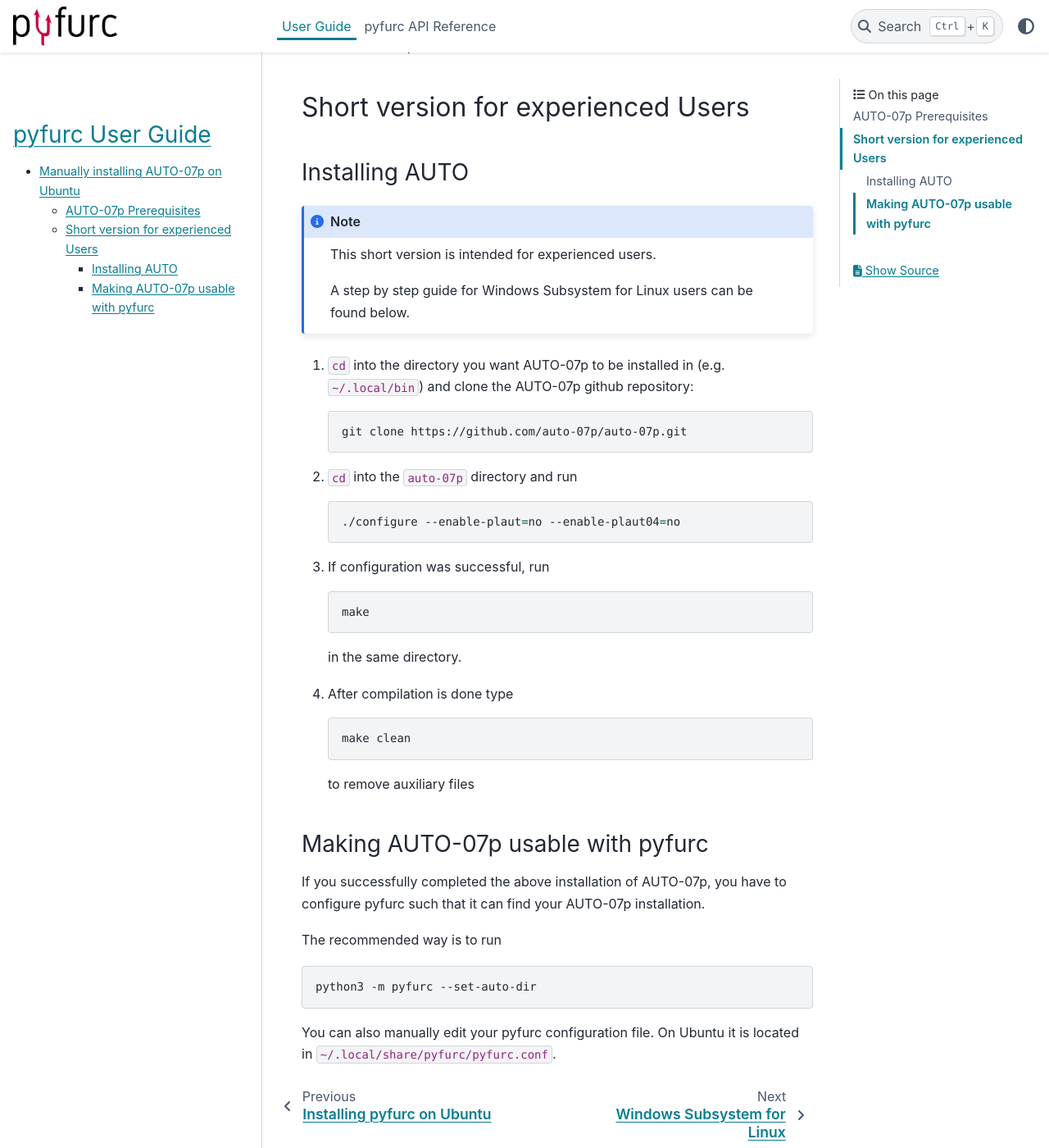
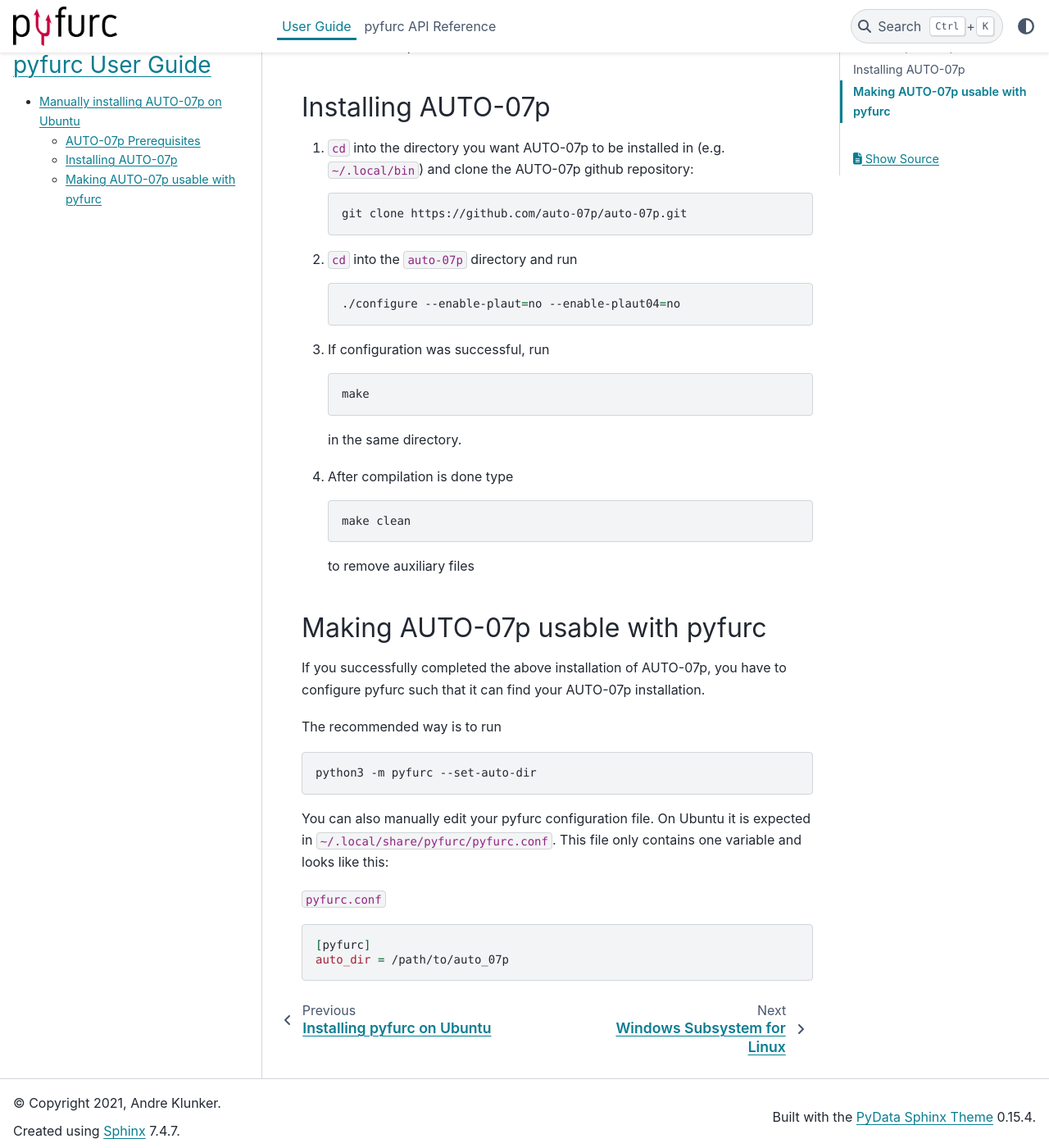
Before and after one commit to klunkean/pyfurc, a Sphinx documentation site: the page built from doc/source/usage/installation_auto.rst, in a window 1280 px wide and 1400 px high, scrolled down 1079 px. Shown: the whole window at 82% size. Built offline with Sphinx 7.4.7 and the PyData theme 0.15.4, drawn with Linux system fonts in a browser that asks for light colours.

Commit message:
minor changes

```diff
--- a/doc/source/usage/installation_auto.rst
+++ b/doc/source/usage/installation_auto.rst
@@ -38,17 +38,9 @@
 
 to install the compilers.
 
-Short version for experienced Users
------------------------------------
 
-Installing AUTO
-+++++++++++++++
-
-.. note::
-   This short version is intended for experienced users.
-
-   A step by step guide for Windows Subsystem for Linux users
-   can be found below.
+Installing AUTO-07p
+-------------------
 
 1. ``cd`` into the directory you want AUTO-07p to be installed in
    (e.g. ``~/.local/bin``) and clone the AUTO-07p github repository:
@@ -81,7 +73,7 @@
    to remove auxiliary files
 
 Making AUTO-07p usable with pyfurc
-++++++++++++++++++++++++++++++++++
+----------------------------------
 
 If you successfully completed the above installation of AUTO-07p, you have
 to configure pyfurc such that it can find your AUTO-07p installation.
@@ -93,7 +85,16 @@
    python3 -m pyfurc --set-auto-dir
 
 You can also manually edit your pyfurc configuration file. On Ubuntu
-it is located in  ``~/.local/share/pyfurc/pyfurc.conf``.
+it is expected in  ``~/.local/share/pyfurc/pyfurc.conf``. This file only
+contains one variable and looks like this:
+
+``pyfurc.conf``
+
+.. code-block:: bash
+
+   [pyfurc]
+   auto_dir = /path/to/auto_07p
+
 
 
 
```
